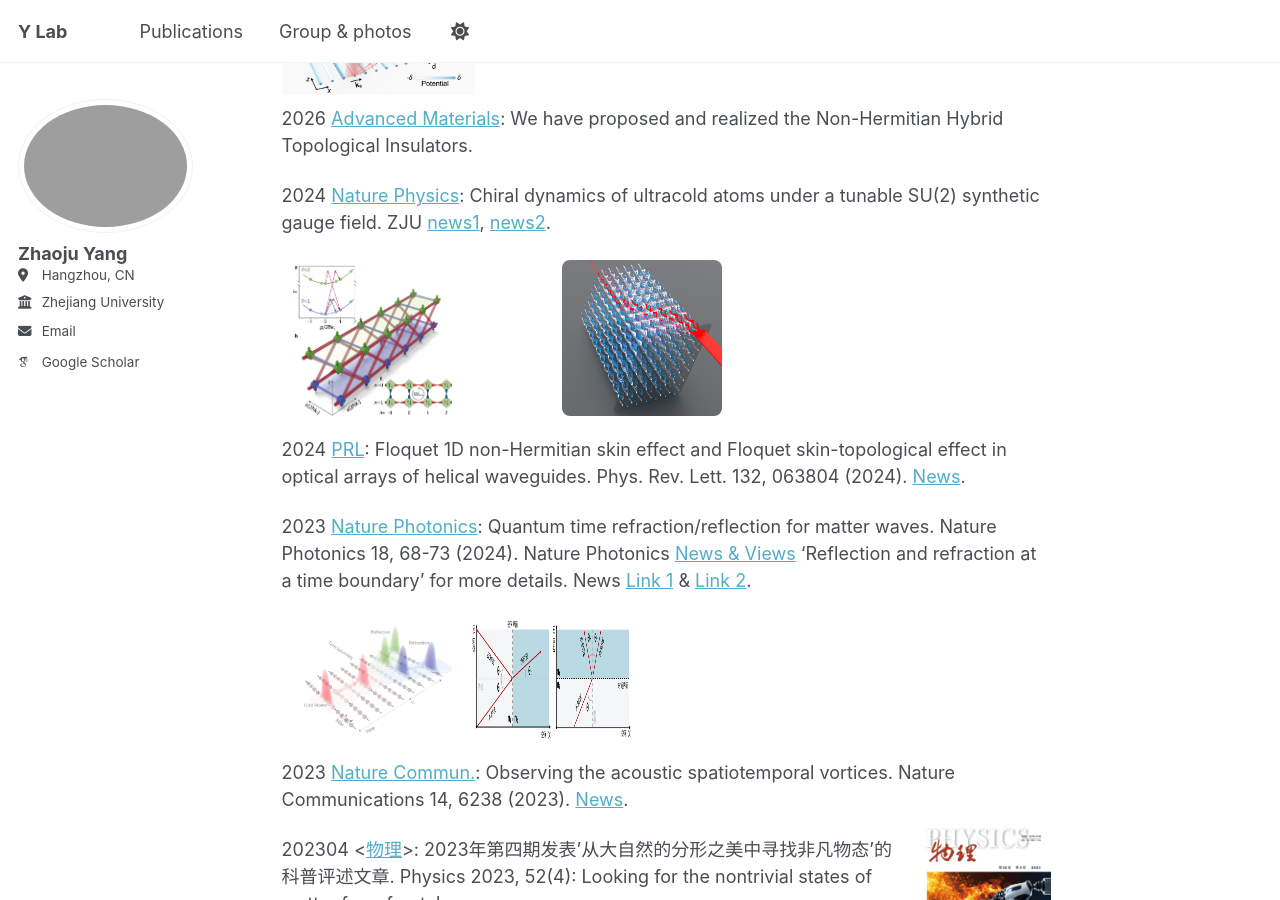
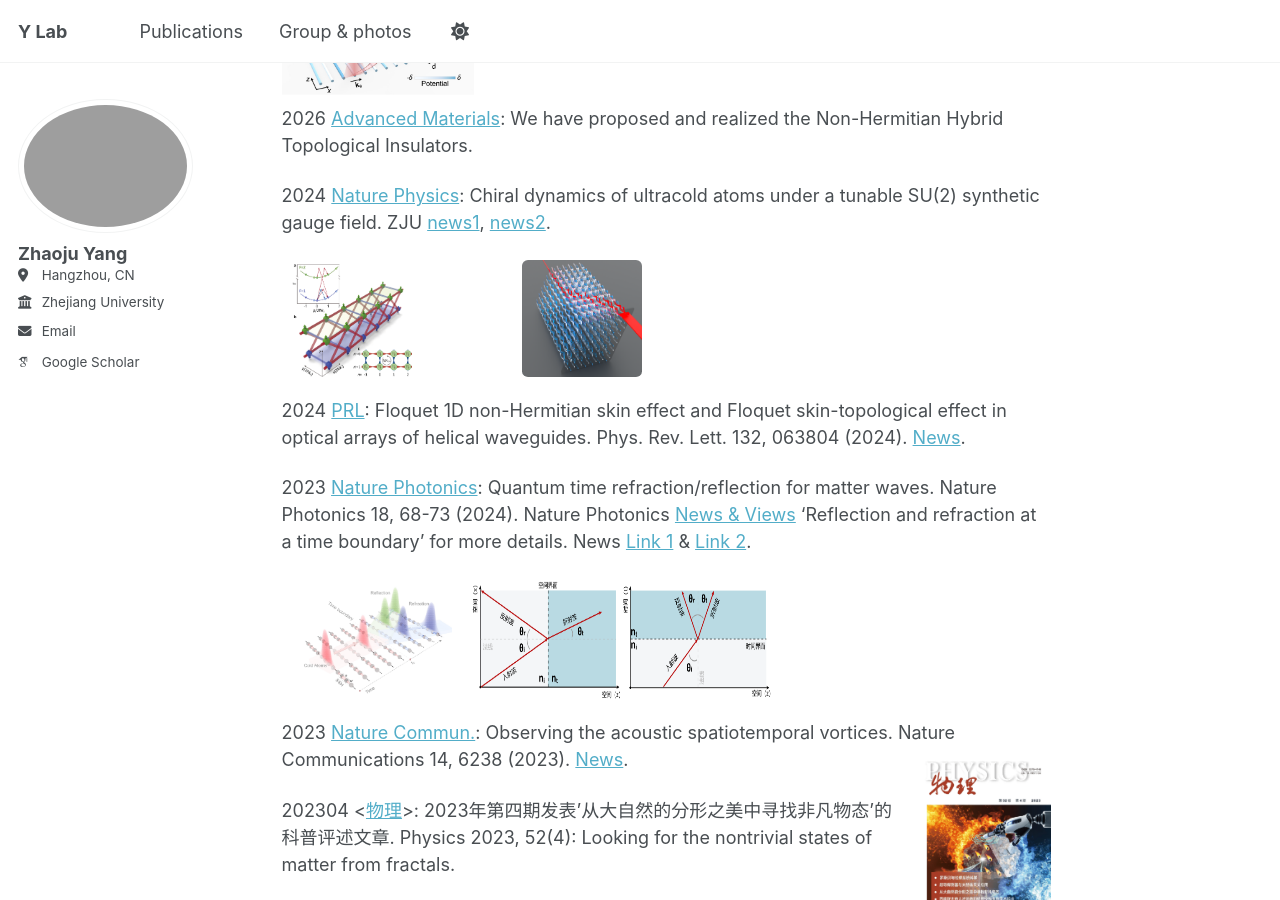
Before and after one commit to zhaojuyang/zhaojuyang.github.io, a Jekyll site: the page built from _pages/about.md, in a window 1280 px wide and 900 px high, scrolled down 1015 px. Built offline with Jekyll 4.4.1, drawn with Linux system fonts in a browser that asks for light colours; some web fonts are replaced.

Commit message:
Update about.md

```diff
--- a/_pages/about.md
+++ b/_pages/about.md
@@ -34,38 +34,38 @@ Our group, as leading authors, has published papers in Science, Nature Photonics
 
 News
 ======
-2026 [Nature Commun.](https://www.nature.com/articles/s41467-026-68293-8): Quantum boomerang effect of light. <br>
+2026 [Nature Commun.](https://www.nature.com/articles/s41467-026-68293-8): Quantum boomerang effect of light.
 <div style="display: flex; gap: 10px; margin-top: 10px; margin-bottom: 10px;">
   <img src="/files/img/2026QBE.png" alt="QBE" style="width: 25%"/>
   <!-- <img src="/files/img/2024nonabelian.png" alt="2024nphys" style="width: 25%"/> -->
 </div>
 
-2026 [Advanced Materials](https://doi.org/10.1002/adma.202519324): We have proposed and realized the Non-Hermitian Hybrid Topological Insulators. <br>
+2026 [Advanced Materials](https://doi.org/10.1002/adma.202519324): We have proposed and realized the Non-Hermitian Hybrid Topological Insulators.
 
 <!-- <img src="/files/img/2024nonabelian.png" alt="2024nphys" style="float: right; width: 150px; margin-left: 20px; margin-bottom: 10px;"> -->
-2024 [Nature Physics](https://www.nature.com/articles/s41567-024-02644-4): Chiral dynamics of ultracold atoms under a tunable SU(2) synthetic gauge field. ZJU [news1](https://mp.weixin.qq.com/s/UmNhIYGsmS2ypfKns5Vu-w), [news2](https://mp.weixin.qq.com/s/UmNhIYGsmS2ypfKns5Vu-w). <br>
+2024 [Nature Physics](https://www.nature.com/articles/s41567-024-02644-4): Chiral dynamics of ultracold atoms under a tunable SU(2) synthetic gauge field. ZJU [news1](https://mp.weixin.qq.com/s/UmNhIYGsmS2ypfKns5Vu-w), [news2](https://mp.weixin.qq.com/s/UmNhIYGsmS2ypfKns5Vu-w).
 <div style="display: flex; gap: 100px; margin-top: 10px; margin-bottom: 10px;">
-  <img src="/files/img/2024nonabelian.png" alt="2024nphys" style="float: right; width: 160px; margin-left: 10px; margin-bottom: 10px; border-radius:1%;"/>
-  <img src="/files/img/2024Floquet_skin.png" alt="2024prl" style="float: right; width: 160px; margin-left: 10px; margin-bottom: 10px; border-radius:5%;"/>
+  <img src="/files/img/2024nonabelian.png" alt="2024nphys" style="float: right; width: 120px; margin-left: 10px; margin-bottom: 10px; border-radius:1%;"/>
+  <img src="/files/img/2024Floquet_skin.png" alt="2024prl" style="float: right; width: 120px; margin-left: 10px; margin-bottom: 10px; border-radius:5%;"/>
 </div>
 <!-- <img src="/files/img/2024Floquet_skin.png" alt="2024prl" style="float: right; width: 150px; margin-left: 10px; margin-bottom: 10px; border-radius:5%;"> -->
 
-2024 [PRL](https://journals.aps.org/prl/pdf/10.1103/PhysRevLett.132.063804): Floquet 1D non-Hermitian skin effect and Floquet skin-topological effect in optical arrays of helical waveguides. Phys. Rev. Lett. 132, 063804 (2024). [News](http://physics.zju.edu.cn/2024/0216/c69694a2877676/page.htm). <br>
+2024 [PRL](https://journals.aps.org/prl/pdf/10.1103/PhysRevLett.132.063804): Floquet 1D non-Hermitian skin effect and Floquet skin-topological effect in optical arrays of helical waveguides. Phys. Rev. Lett. 132, 063804 (2024). [News](http://physics.zju.edu.cn/2024/0216/c69694a2877676/page.htm).
 
-2023 [Nature Photonics](https://doi.org/10.1038/s41566-023-01290-1): Quantum time refraction/reflection for matter waves. Nature Photonics 18, 68-73 (2024). Nature Photonics [News & Views](https://www.nature.com/articles/s41566-023-01343-5) ‘Reflection and refraction at a time boundary' for more details. News [Link 1](https://mp.weixin.qq.com/s/yp0b0pHG16GrQuMC64RWfg) & [Link 2](http://physics.zju.edu.cn/2023/0919/c69694a2803717/page.htm). <br>
-<div style="display: flex; gap: 10px; margin-top: 0px; margin-bottom: 10px;">
+2023 [Nature Photonics](https://doi.org/10.1038/s41566-023-01290-1): Quantum time refraction/reflection for matter waves. Nature Photonics 18, 68-73 (2024). Nature Photonics [News & Views](https://www.nature.com/articles/s41566-023-01343-5) ‘Reflection and refraction at a time boundary' for more details. News [Link 1](https://mp.weixin.qq.com/s/yp0b0pHG16GrQuMC64RWfg) & [Link 2](http://physics.zju.edu.cn/2023/0919/c69694a2803717/page.htm).
+<div style="display: flex; gap: 10px; margin-top: 10px; margin-bottom: 10px;">
   <img src="/files/img/2023TimeR.png" alt="TimeR1" style="float: right; width: 160px; margin-left: 10px; margin-bottom: 10px; border-radius:1%;"/>
-  <img src="/files/img/2023TimeR2.png" alt="TimeR2" style="float: right; width: 160px; margin-left: 10px; margin-bottom: 10px; border-radius:1%;"/>
+  <img src="/files/img/2023TimeR2.png" alt="TimeR2" style="float: right; width: 300px; margin-left: 10px; margin-bottom: 10px; border-radius:1%;"/>
 </div>
 
-2023 [Nature Commun.](https://www.nature.com/articles/s41467-023-41776-8): Observing the acoustic spatiotemporal vortices. Nature Communications 14, 6238 (2023). [News](http://physics.zju.edu.cn/2023/1012/c69694a2811695/page.htm). <br>
+2023 [Nature Commun.](https://www.nature.com/articles/s41467-023-41776-8): Observing the acoustic spatiotemporal vortices. Nature Communications 14, 6238 (2023). [News](http://physics.zju.edu.cn/2023/1012/c69694a2811695/page.htm).
 <img src="/files/img/2023物理 cover2.png" alt="Dance" style="float: right; width: 130px; margin-left: 20px; margin-top: 10px; border-radius:5%;">
 <!-- padding-bottom: 10px;"> -->
 
-202304 <[物理](https://wuli.iphy.ac.cn/cn/article/doi/10.7693/wl20230402)>: 2023年第四期发表'从大自然的分形之美中寻找非凡物态'的科普评述文章. Physics 2023, 52(4): Looking for the nontrivial states of matter from fractals. <br>
+202304 <[物理](https://wuli.iphy.ac.cn/cn/article/doi/10.7693/wl20230402)>: 2023年第四期发表'从大自然的分形之美中寻找非凡物态'的科普评述文章. Physics 2023, 52(4): Looking for the nontrivial states of matter from fractals.
 
-202205 [Science](https://www.science.org/doi/10.1126/science.abm2842): Our work Fractal photonic topological insulators has been published in Science. Please see the news [link](http://physics.zju.edu.cn/2022/0524/c69694a2553807/page.htm). <br>
-<div style="display: flex; gap: 10px; margin-top: 0px; margin-bottom: 10px;">
+202205 [Science](https://www.science.org/doi/10.1126/science.abm2842): Our work Fractal photonic topological insulators has been published in Science. Please see the news [link](http://physics.zju.edu.cn/2022/0524/c69694a2553807/page.htm).
+<div style="display: flex; gap: 10px; margin-top: 8px; margin-bottom: 10px;">
   <img src="/files/img/2022Science_fractal_Fig News 1.jpg" alt="fractal1" style="width: 25%;"/>
   <img src="/files/img/2022Science_fractal_Fig News 2.jpg" alt="fractal2" style="width: 50%;"/>
 </div>
```
